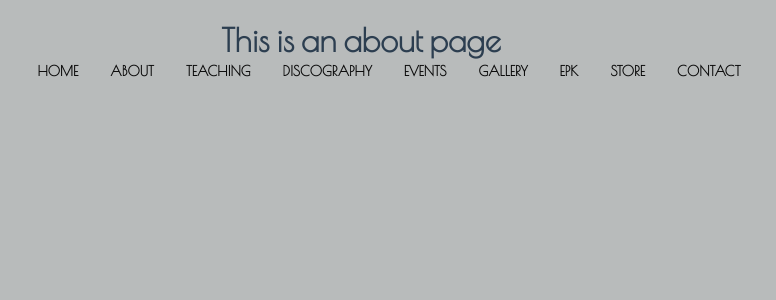
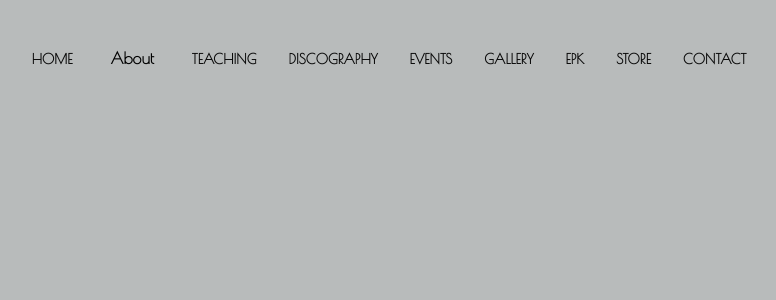
Before and after one commit to kobac44/THE-TUBBS, a Vue app: page /about in a window 1280 px wide. Shown: the top 300 px of the page, without its empty margins (279-1055 px from the left). Built offline with nearby package versions, Linux system fonts and the light colour scheme.

Commit message:
added a dropdownmenu on the about link, now nolonger a link but a dropdown button, add css to the about so that inherits the same font and styling of the other links

```diff
--- a/src/App.vue
+++ b/src/App.vue
@@ -1,17 +1,17 @@
 <template>
   <div id="app">
-    <!-- <i class="fa-solid fa-bars"></i> -->
     <Navigation/>
     <router-view />
   </div>
 </template>
 
 <script>
-import Navigation from "./components/Navigation"
+import Navigation from "./components/Navigation";
 export default {
   components:{
     name: 'App',
-    Navigation
+    Navigation,
+
   },
 }
 </script>
--- a/src/components/Dropdown.vue
+++ b/src/components/DropdownMenu.vue
@@ -4,6 +4,7 @@
 
 <script>
 export default {
+    name: "dropdownmenu",
 
 }
 </script>
--- a/src/components/Navigation.vue
+++ b/src/components/Navigation.vue
@@ -6,7 +6,7 @@
             </div>
             <ul v-show="!mobile" class="navigation">
                 <li><router-link class="link" :to="{ name: 'Home' }">Home</router-link ></li>
-                <li><router-link class="link" :to="{ name: 'About' }">About</router-link ></li>
+                <li><button class="dropdownmenu" :to="{ name: 'About' }">About</button ></li>
                 <li><router-link class="link" :to="{ name: 'Teaching' }">Teaching</router-link ></li>
                 <li><router-link class="link" :to="{ name: 'Discography' }">Discography</router-link ></li>
                 <li><router-link class="link" :to="{ name: 'Events' }">Events</router-link ></li>
@@ -21,7 +21,7 @@
             <transition name="mobile-nav">
                 <ul v-show="mobileNav" class="dropdown-nav">
                     <li><router-link class="link" :to="{ name: 'Home' }">Home</router-link ></li>
-                    <li><router-link class="link" :to="{ name: 'About' }">About</router-link ></li>
+                    <li><button class="dropdownmenu" :to="{ name: 'About' }">About</button ></li>
                     <li><router-link class="link" :to="{ name: 'Teaching' }">Teaching</router-link ></li>
                     <li><router-link class="link" :to="{ name: 'Discography' }">Discography</router-link ></li>
                     <li><router-link class="link" :to="{ name: 'Events' }">Events</router-link ></li>
@@ -36,17 +36,22 @@
 </template>
 
 <script>
+import DropdownMenuVue from './DropdownMenu.vue';
 
 export default {
     name: "navigation",
+    components: {
+        DropdownMenuVue,
+    },
     data() {
-      return {
+        return {
           scrolledNav: null,
           mobile: false,
           mobileNav: null,
           windowWidth: null,
       };
     },
+
     created() {
        window.addEventListener("resize", this.checkScreen);
        this.checkScreen();
@@ -55,6 +60,7 @@ export default {
         window.addEventListener('scroll', this.updateScroll);
 
     },
+
     methods: {
         toggleMobileNav() {
             this.mobileNav = !this.mobileNav;
@@ -102,6 +108,15 @@ nav {
     @media (min-width: 1140px;) {
         max-width: 1140px;
     }
+}
+
+button {
+   background-color: transparent;
+   background-repeat: no-repeat;
+   border: none;
+   font-family: inherit;
+   font-size: 16px;
+   font-weight: bold;
 }
 
 
--- a/src/router/index.js
+++ b/src/router/index.js
@@ -58,4 +58,4 @@ const router = createRouter({
   routes
 })
 
-export default router
+export default router;
--- a/src/views/About.vue
+++ b/src/views/About.vue
@@ -1,5 +1,14 @@
 <template>
-  <div class="about">
-    <h1>This is an about page</h1>
-  </div>
+
 </template>
+
+<script>
+export default {
+  name: 'about',
+  data () {
+    return {
+      title: ''
+    }
+  }
+}
+</script>
--- a/src/views/Home.vue
+++ b/src/views/Home.vue
@@ -20,5 +20,4 @@ export default {
 
 
 
-
 </style>
```
Also changed, not shown: notes.vue (+15 -0 lines), 1 other file (tests, documents, lock files or other folders).
